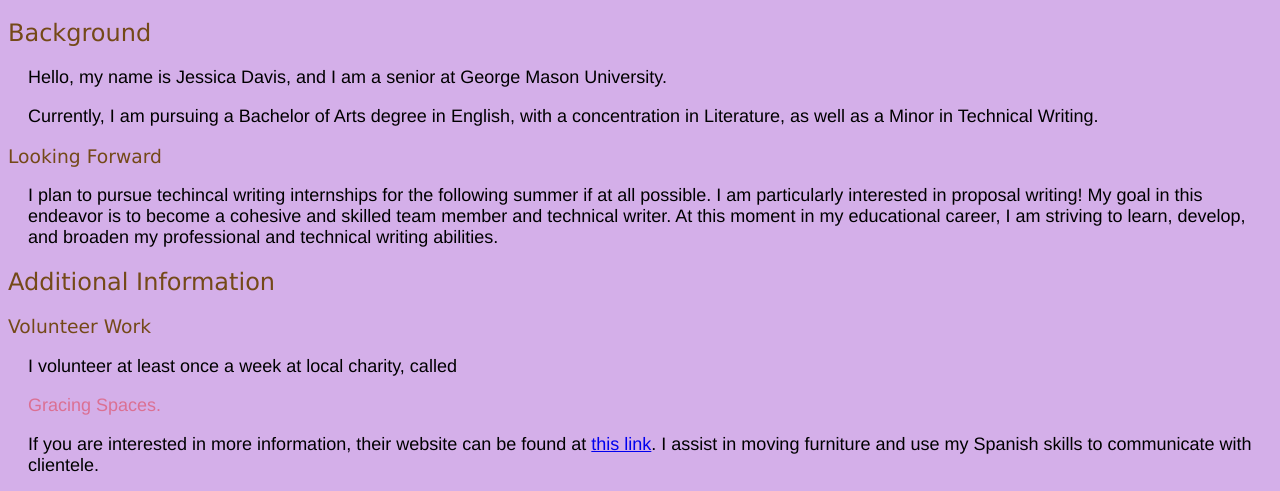
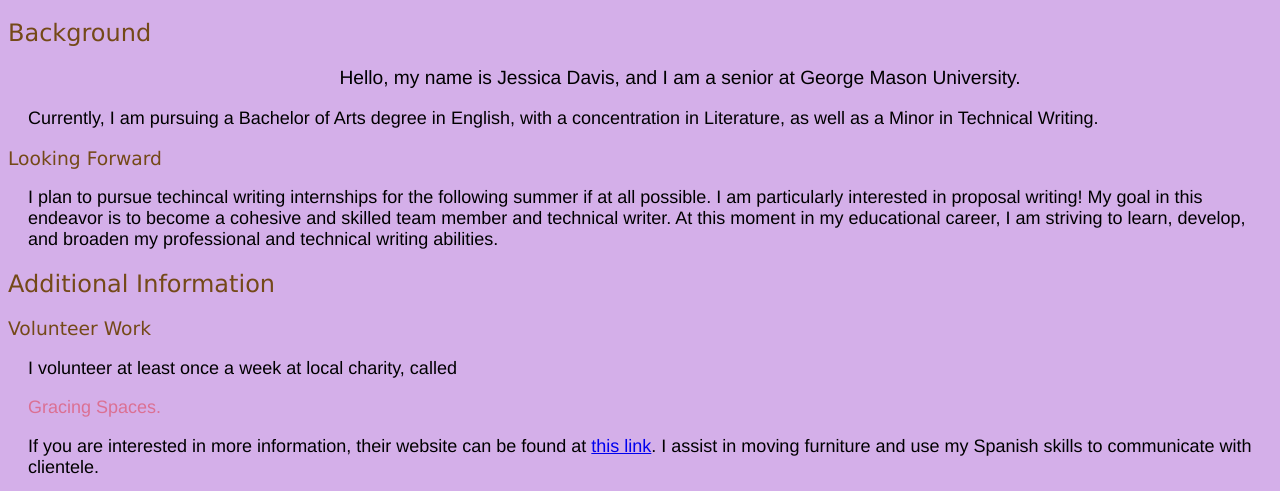
Before and after one commit to jessiebd/Practice-Site-2, a plain HTML site: page personalnarrative.html in a window 1280 px wide. Shown: the part 286-777 px from the top of the page. Drawn offline with Linux system fonts and the light colour scheme.

Commit message:
minor edits

```diff
--- a/personalnarrative.html
+++ b/personalnarrative.html
@@ -15,7 +15,7 @@
     <h1>Personal Narrative and Extracurriculars</h1>
     <section>
     <h2>Background</h2>
-        <p>Hello, my name is Jessica Davis, and I am a senior at George Mason University.</p>
+        <p class="intro">Hello, my name is Jessica Davis, and I am a senior at George Mason University.</p>
 <p>Currently, I am pursuing a Bachelor of Arts degree in English, with a concentration in Literature, as well as a Minor in Technical Writing.</p>
 <h3>Looking Forward</h3>
 <p>I plan to pursue techincal writing internships for the following summer if at all possible. I am particularly interested in proposal writing!
```
Also changed, not shown: workexperience.html (+1 -1 lines).
